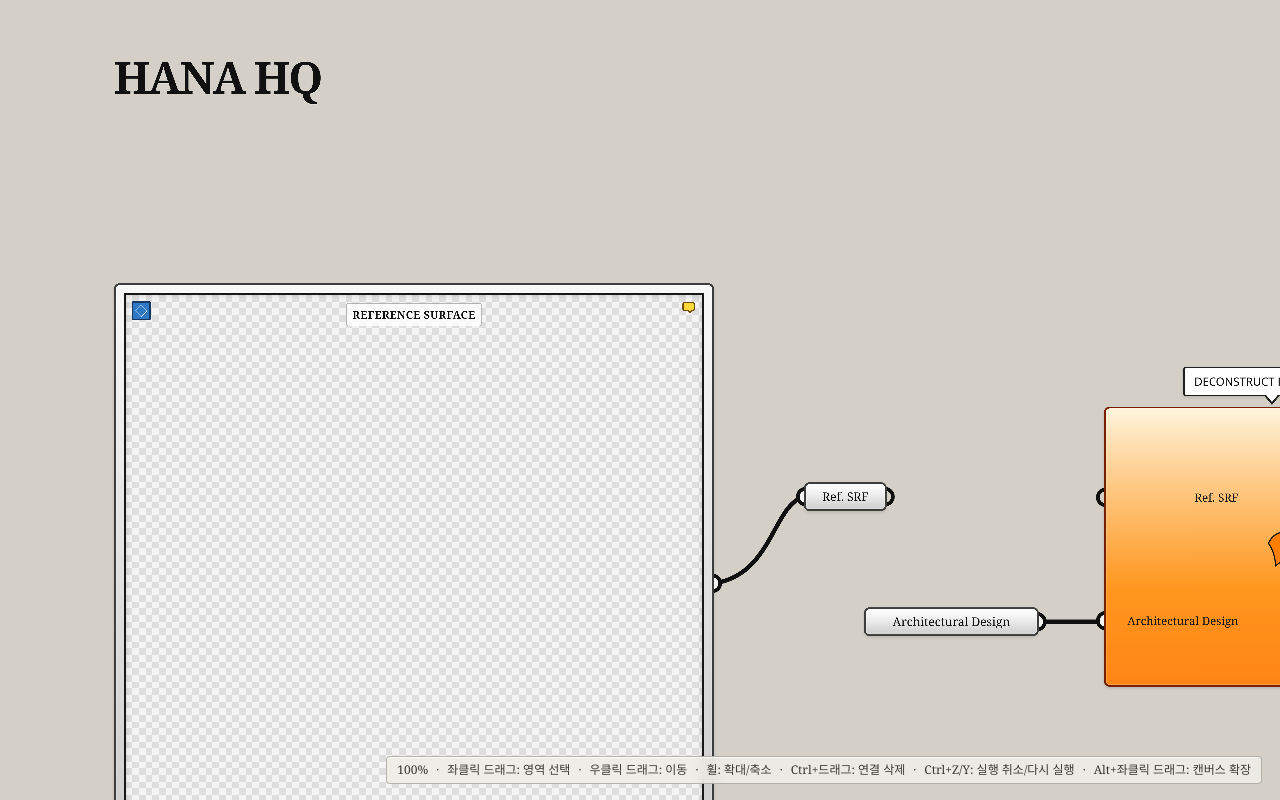
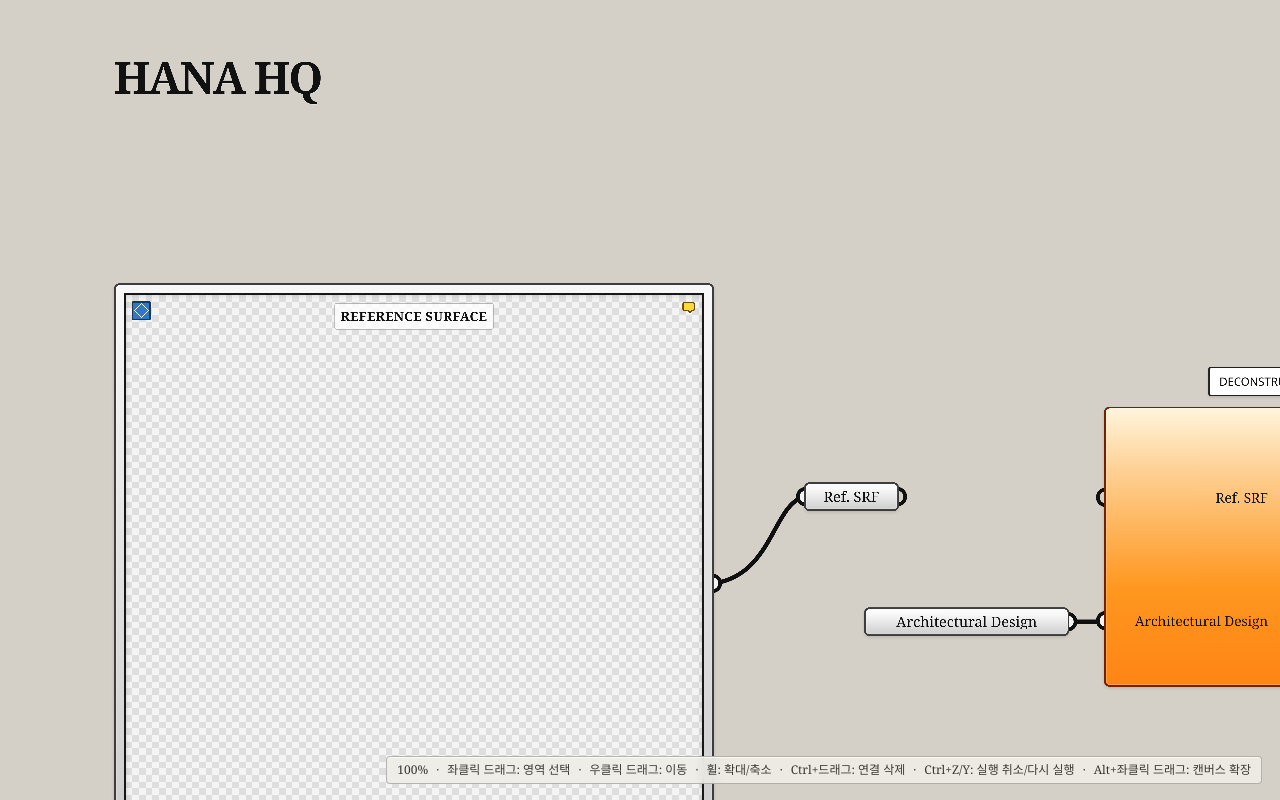
Before and after one commit to dyn0saur/geonjukim.com, a Next.js app: page / in a window 1280 px wide. Built offline with nearby package versions, Linux system fonts and the light colour scheme.

Commit message:
Increase component text scale

```diff
--- a/agent/history/history.md
+++ b/agent/history/history.md
@@ -14,3 +14,4 @@
 - 2026-07-18 19:12:37 +09:00 — Shift+클릭 선택 집합 추가·제외 토글을 구현하고 Chrome 상호작용을 검증했다.
 - 2026-07-18 19:18:56 +09:00 — 와이어 Bézier 비율을 X 0.65, Y 0.90으로 높여 곡률을 강화하고 렌더 경로를 검증했다.
 - 2026-07-18 20:41:00 +09:00 — Construct용 Wood Panel 직결축 중심으로 HANA HQ 기본 배치를 재정렬하고 실제 연결을 검증했다.
+- 2026-07-18 21:18:09 +09:00 — 컴포넌트 내부 글자를 1.2배 확대하고 데이터 기반 폭 보정과 Chrome 오버플로 검증을 완료했다.
--- a/app/canvas/hana-hq.ts
+++ b/app/canvas/hana-hq.ts
@@ -12,17 +12,21 @@ const PROCESSOR_COLUMN_GAP = 76;
 const PROCESSOR_ICON_SIZE = 170;
 const PROCESSOR_VERTICAL_PADDING = 120;
 const PROCESSOR_ROW_GAP = 150;
+const COMPONENT_TEXT_SCALE = 1.2;
+const PROCESSOR_LABEL_WIDTH_SAFETY = 1.05;
 
 type ProcessorPortSpec = Omit<PortDefinition, "offset"> & { row: number };
 
 function estimatedLabelWidth(label: string | undefined) {
   if (!label) return 0;
-  return [...label].reduce((width, character) => {
-    if (character === " ") return width + 9;
-    if (/[ilI.,()]/.test(character)) return width + 10;
-    if (/[MW]/.test(character)) return width + 25;
-    return width + 18;
-  }, 16);
+  return (
+    [...label].reduce((width, character) => {
+      if (character === " ") return width + 9;
+      if (/[ilI.,()]/.test(character)) return width + 10;
+      if (/[MW]/.test(character)) return width + 25;
+      return width + 18;
+    }, 16) * COMPONENT_TEXT_SCALE * PROCESSOR_LABEL_WIDTH_SAFETY
+  );
 }
 
 function processor({
@@ -45,13 +49,13 @@ function processor({
   ports: readonly ProcessorPortSpec[];
 }): ProcessorNode {
   const inputWidth = Math.max(
-    180,
+    180 * COMPONENT_TEXT_SCALE * PROCESSOR_LABEL_WIDTH_SAFETY,
     ...ports
       .filter((port) => port.side === "in")
       .map((port) => estimatedLabelWidth(port.label)),
   );
   const outputWidth = Math.max(
-    180,
+    180 * COMPONENT_TEXT_SCALE * PROCESSOR_LABEL_WIDTH_SAFETY,
     ...ports
       .filter((port) => port.side === "out")
       .map((port) => estimatedLabelWidth(port.label)),
@@ -94,7 +98,7 @@ function processor({
 }
 
 function connectorWidth(text: string) {
-  return Math.max(210, text.length * 23 + 64);
+  return Math.max(210, text.length * 23 * COMPONENT_TEXT_SCALE + 64);
 }
 
 function connector({
--- a/app/globals.css
+++ b/app/globals.css
@@ -273,7 +273,7 @@ button {
   position: absolute;
   color: #161616;
   font-family: var(--canvas-font);
-  font-size: 34px;
+  font-size: 40.8px;
   line-height: 1.08;
   opacity: var(--canvas-content-opacity);
   pointer-events: none;
@@ -305,7 +305,7 @@ button {
   width: 100%;
   overflow: hidden;
   font-family: var(--canvas-font);
-  font-size: 36px;
+  font-size: 43.2px;
   line-height: 1;
   opacity: var(--canvas-content-opacity);
   text-align: center;
@@ -327,7 +327,7 @@ button {
   width: 100%;
   overflow-wrap: anywhere;
   font-family: var(--canvas-font);
-  font-size: 42px;
+  font-size: 50.4px;
   line-height: 1.04;
   opacity: var(--canvas-content-opacity);
   text-align: left;
@@ -335,7 +335,7 @@ button {
 }
 
 .panel-value.is-long {
-  font-size: 38px;
+  font-size: 45.6px;
 }
 
 .viewer-node {
@@ -372,7 +372,7 @@ button {
   border-radius: 6px;
   background: #2e78c4;
   color: white;
-  font-size: 38px;
+  font-size: 45.6px;
   line-height: 1;
   opacity: var(--canvas-content-opacity);
   transition: opacity 120ms linear;
@@ -386,7 +386,7 @@ button {
   border: 2px solid rgb(55 55 55 / 36%);
   border-radius: 7px;
   background: rgb(255 255 255 / 78%);
-  font-size: 32px;
+  font-size: 38.4px;
   font-weight: 700;
   letter-spacing: 1px;
   opacity: var(--canvas-content-opacity);
@@ -429,7 +429,7 @@ button {
   border-radius: 8px;
   background: rgb(255 255 255 / 82%);
   color: #272727;
-  font-size: 30px;
+  font-size: 36px;
   font-weight: 600;
   letter-spacing: 0.5px;
   opacity: var(--canvas-content-opacity);
--- a/memory_doc/history.md
+++ b/memory_doc/history.md
@@ -20,3 +20,4 @@
 - 2026-07-18: Shift+클릭으로 객체를 기존 선택 집합에 추가하거나 제외하는 토글 선택을 구현하고 위치 변화 없이 동작하는 것을 Chrome에서 검증했다.
 - 2026-07-18: 와이어와 임시 연결선의 Bézier 비율을 X 0.65, Y 0.90으로 높여 굴곡을 강화하고 실제 SVG 제어점을 Chrome에서 검증했다.
 - 2026-07-18: Construct용 Wood Panel 분기를 Construct 첫 입력의 상단 수평축에 정렬하고 후속 3D·2D 흐름을 위로 이동해 참고 이미지형 기본 배치와 직결 드래그를 Chrome에서 검증했다.
+- 2026-07-18: 컴포넌트 본체 내부 글자를 1.2배 확대하고 데이터 기반 라벨·연결 블록 폭과 5% 안전 여유를 적용해 오버플로·노드 겹침이 없음을 Chrome에서 검증했다.
--- a/memory_doc/plan.md
+++ b/memory_doc/plan.md
@@ -95,6 +95,7 @@ Sites에서 완성한 애플리케이션의 플랫폼 의존성을 감사하고
 - [x] 프로젝트 제목 Scribble을 70% 이하 텍스트·아이콘 LOD 페이드에서 제외한다.
 - [x] Shift+클릭으로 기존 선택 집합에 객체를 추가하거나 선택된 객체를 제외하는 토글 선택을 구현한다.
 - [x] Construct용 Wood Panel 분기와 Construct 첫 입력을 상단 수평축에 정렬하고 Fabrication 분기·제작값 경로를 아래에 두는 기본 배치를 적용한다.
+- [x] 컴포넌트 본체 내부 글자를 1.2배 확대하고 데이터 기반 라벨·연결 블록 폭을 함께 보정해 오버플로를 방지한다.
 
 ### Phase 3 tasks
 
--- a/memory_doc/research.md
+++ b/memory_doc/research.md
@@ -101,6 +101,7 @@ Phase 1은 전체 포트폴리오 제작이 아니라 핵심 인터랙션의 기
 - 포트는 노드 경계 뒤에 원의 절반이 가려진 반원으로 통일했고, 사용자 연결과 Ctrl 연결 해제의 실제 포인터 적중은 전체 원 크기의 투명 버튼으로 유지한다.
 - 네 주요 처리 아이콘을 imagegen으로 다시 제작한 뒤 투명 배경과 제한 단색 팔레트로 정규화해 단순한 도형·색·검정 외곽선만 남겼다.
 - 주요 컴포넌트의 크기와 포트 행은 입력·출력 라벨 길이, 중앙 아이콘 폭, 열 간격, 상하 패딩으로 계산한다. 입력은 우측 정렬, 출력은 좌측 정렬하며 양쪽 모두 줄바꿈 없는 한 줄로 표시되고 콘텐츠가 바뀌어도 본체 크기가 데이터에서 함께 갱신된다.
+- 컴포넌트 본체 내부의 입출력 라벨·연결 블록·패널·뷰어 문구는 1.2배 타이포그래피를 사용한다. `COMPONENT_TEXT_SCALE`과 5% 프로세서 라벨 폭 안전 여유를 데이터 계산에 적용해 확대된 글자가 본체 밖으로 잘리지 않으며, Bifocals와 Scribble은 기존 크기를 유지한다.
 - 하나의 `Wood Panel` 연결 컴포넌트 출력을 Construct용·Fabrication용 두 연결 컴포넌트로 명시적으로 분기하고, 두 경로의 상태와 와이어를 독립 연결 데이터로 관리한다.
 - 기본 배치는 Construct용 Wood Panel 분기를 주 연결 블록 위로 올려 Construct 첫 입력과 수평으로 직결할 수 있게 하고, Fabrication용 분기와 Fabrication·제작값 패널은 아래쪽에 유지한다. Construct와 3D 뷰어 이후 2D 흐름도 같은 상단 출력축을 따른다.
 - 와이어는 더 강한 굴곡을 위해 X 0.65, Y 0.90 비율의 cubic Bézier 제어점을 사용한다. 일반 텍스트와 아이콘은 100%에서 70%까지 선형으로 페이드되고 70% 미만에서 숨겨지지만, 프로젝트 제목 Scribble은 모든 줌 단계에서 불투명하게 유지한다.
--- a/memory_doc/standards.md
+++ b/memory_doc/standards.md
@@ -26,6 +26,7 @@
 - 제작값 패널은 `#fffa5a` 단일 배경색을 사용하고 그라데이션을 사용하지 않는다.
 - 주요 컴포넌트 내부는 우측 정렬 입력 라벨, 중앙 아이콘, 좌측 정렬 출력 라벨의 공통 3열 구조를 사용한다. 입출력 라벨은 줄바꿈 없이 가로 한 줄로 표시한다. 본체 크기와 포트 행 위치는 라벨 길이, 아이콘 폭, 열 간격, 좌우·상하 패딩으로부터 시나리오 데이터에서 계산한다.
 - Bifocals 이름 말풍선을 제외한 캔버스의 본문 라벨·연결 블록·패널은 Georgia 계열의 동일 서체 체계를 사용한다.
+- 주요 컴포넌트의 입출력 라벨, 연결 블록, 제작값 패널, 뷰어 심볼·캡션·메시지는 기존 기준보다 `1.2`배 큰 내부 글자 크기를 사용한다. Bifocals 이름 말풍선, 제목 Scribble, 경고 툴팁, 캔버스 조작 안내는 이 배율에서 제외한다. 글자 배율 변경 시 주요 컴포넌트 열 너비와 연결 블록 폭도 같은 데이터 상수와 안전 여유로 함께 계산한다.
 - 경고 표시는 느낌표 원이 아니라 컴포넌트 우측 상단에 붙는 작은 노란 말풍선으로 표현한다.
 - 연결 컴포넌트는 무효 데이터 상태에서 주요 컴포넌트와 동일한 주황 경고색을 사용하지만 경고 말풍선은 표시하지 않는다.
 - 모델·이미지 뷰어는 시각적 버튼 없이 네 모서리의 투명한 포인터 적중 영역과 리사이즈 커서로 가로와 세로를 독립 조절한다.
```
